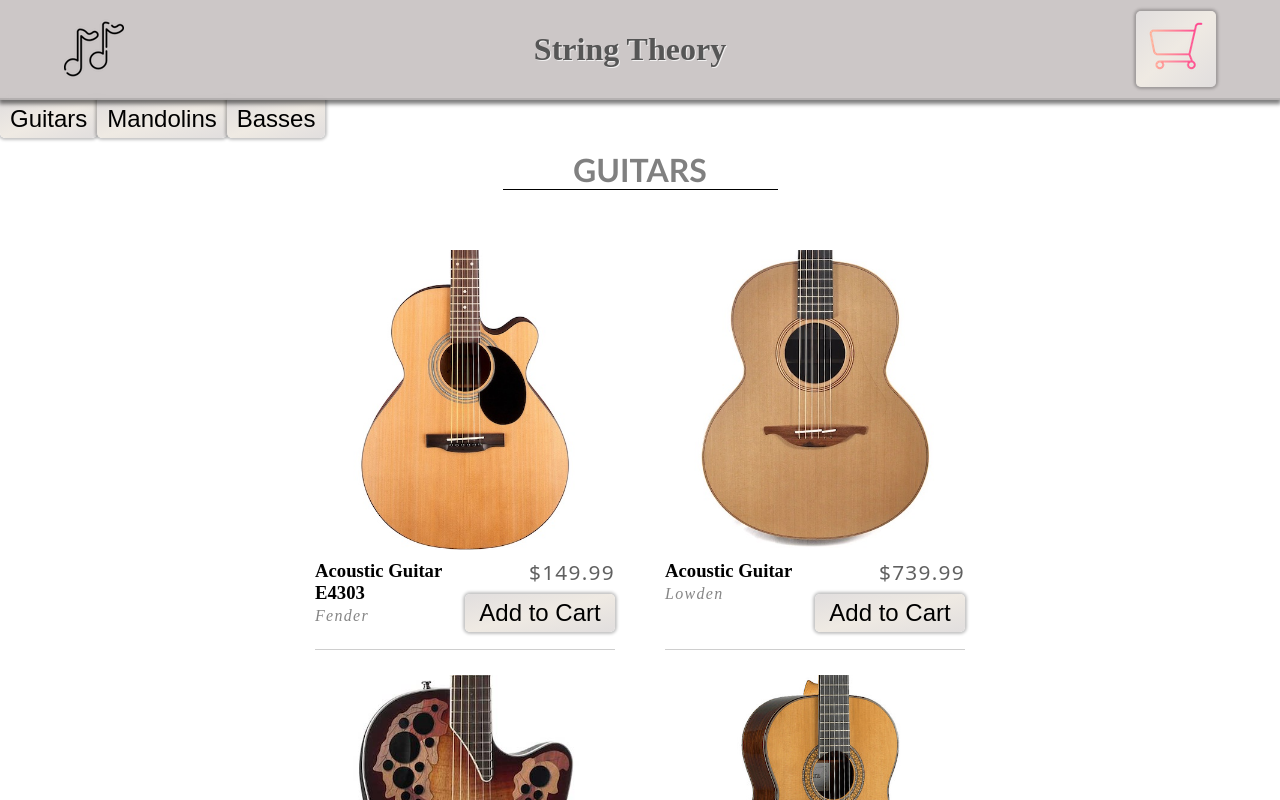
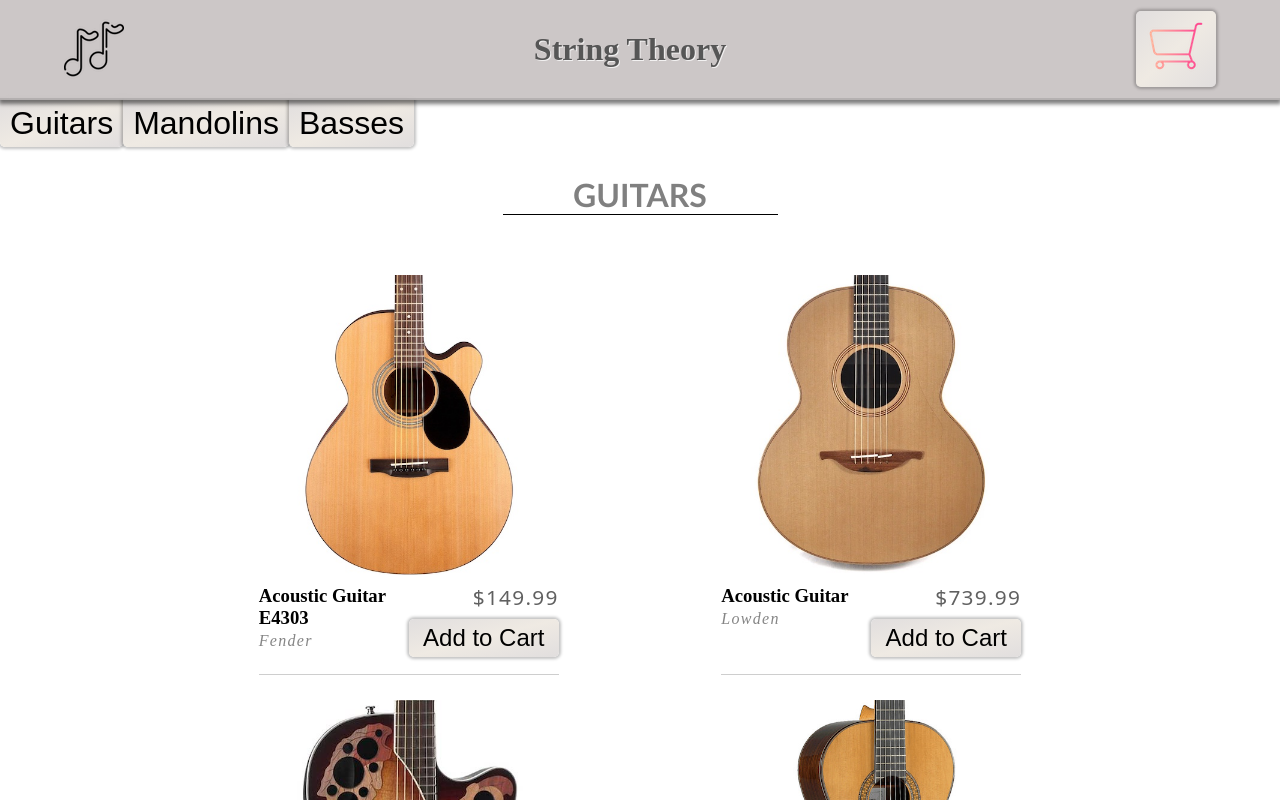
Before and after one commit to jessejputnam/shopping-cart, a React (Create React App) app: page /products in a window 1280 px wide. Shown: the top 800 px of the page. Built offline with nearby package versions, Linux system fonts and the light colour scheme; a web font is replaced by a local one.

Commit message:
Fix spacing issue between products leading to overlap

```diff
--- a/src/styles/Products.css
+++ b/src/styles/Products.css
@@ -7,12 +7,12 @@
   border-top-left-radius: 0;
   border-top-right-radius: 0;
   z-index: 1;
+  font-size: clamp(14px, 6vw, 32px);
 }
 
 @media only screen and (max-width: 500px) {
   .btn--products {
     width: 33.33%;
-    font-size: clamp(14px, 6vw, 24px);
   }
 }
 
@@ -28,7 +28,7 @@
   width: 275px;
   font-family: "Gill Sans", "Gill Sans MT", Calibri, "Trebuchet MS", sans-serif;
   text-align: center;
-  margin: 50px 0 10px;
+  margin: 75px 0 10px;
   border-bottom: solid 1px black;
   color: rgba(0, 0, 0, 0.499);
 }
@@ -38,7 +38,8 @@
   flex-wrap: wrap;
   justify-content: space-around;
   row-gap: 25px;
-  max-width: 700px;
+  column-gap: 25px;
+  max-width: 900px;
 }
 
 .Product {
```
